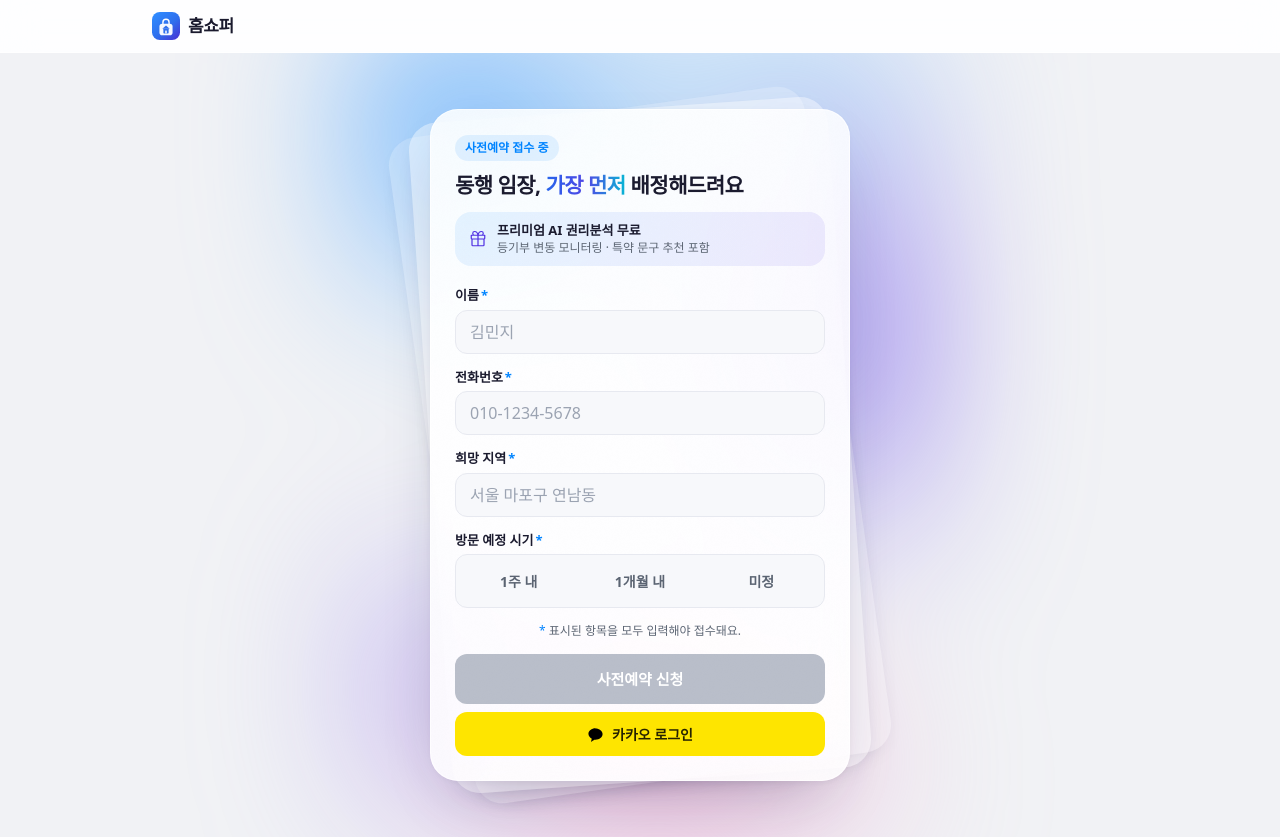
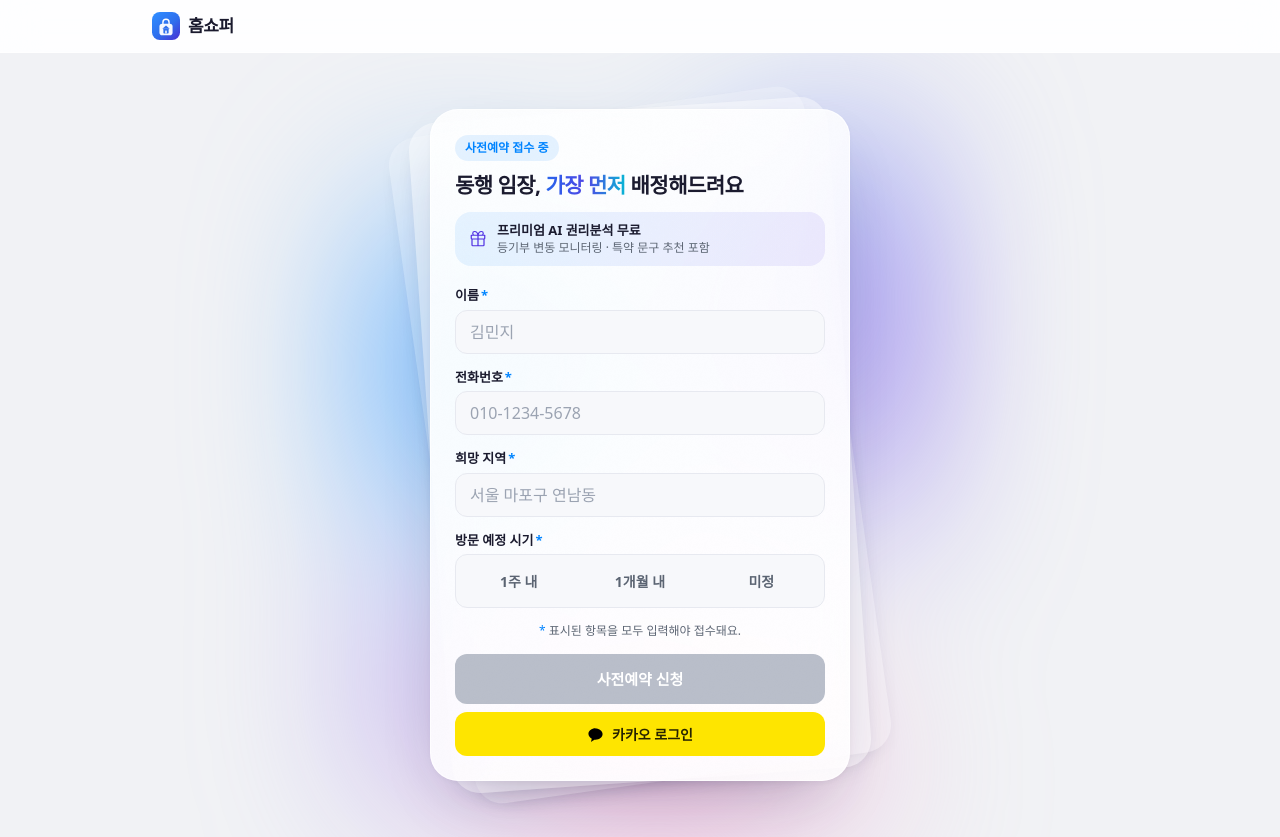
Before and after one commit to jhnno3/HomeShopper-Prototype, a Next.js app: page /reserve in a window 1280 px wide. Built offline with nearby package versions, Linux system fonts and the light colour scheme; a web font is replaced by a local one.

Commit message:
polish reserve completion card

```diff
--- a/components/reserve/ReserveBackdrop.tsx
+++ b/components/reserve/ReserveBackdrop.tsx
@@ -34,14 +34,14 @@ export function CardBloom() {
         {
           filter: "blur(72px)",
           background: [
-            // cool blue high and left, where the light falls on the card
-            "radial-gradient(46% 32% at 20% 12%, rgba(96,175,255,0.9) 0%, rgba(96,175,255,0.4) 55%, transparent 90%)",
+            // cool blue on the left, sunk down into the card's body rather than its header
+            "radial-gradient(46% 32% at 20% 42%, rgba(96,175,255,0.9) 0%, rgba(96,175,255,0.4) 55%, transparent 90%)",
             // violet down the right side
             "radial-gradient(44% 36% at 88% 38%, rgba(132,109,236,0.75) 0%, rgba(132,109,236,0.3) 58%, transparent 90%)",
             // warm blush low and centered, the quiet counterweight
             "radial-gradient(50% 30% at 54% 92%, rgba(232,160,208,0.85) 0%, rgba(232,160,208,0.35) 55%, transparent 90%)",
-            // second blue keeping the top-right from going flat
-            "radial-gradient(40% 24% at 74% 6%, rgba(120,196,255,0.6) 0%, transparent 88%)",
+            // second blue, a subtle top accent so the header isn't left toneless
+            "radial-gradient(36% 18% at 76% 22%, rgba(120,196,255,0.45) 0%, transparent 88%)",
             // violet pooling bottom-left so the blush isn't isolated
             "radial-gradient(36% 26% at 14% 80%, rgba(150,130,240,0.5) 0%, transparent 88%)",
           ].join(","),
```
Also changed, not shown: 4 other files (tests, documents, lock files or other folders).
